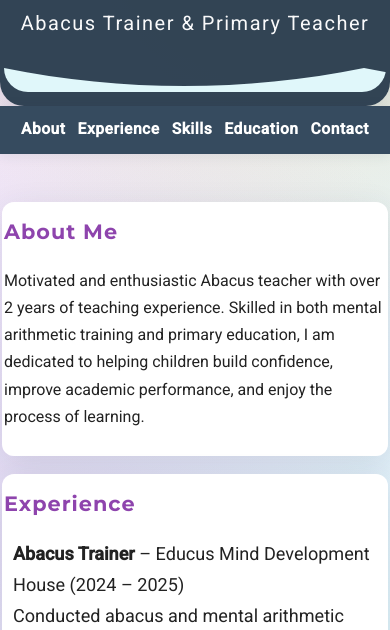
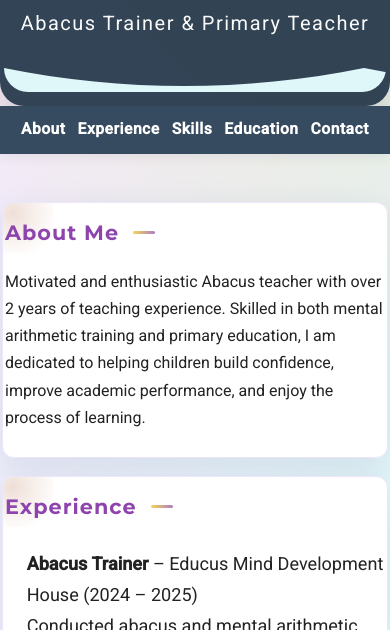
Before and after one commit to DEBWEBB/anwesha-portfolio, a plain HTML site: page index.html in a window 390 px wide. Shown: the part 214-844 px from the top of the page. Drawn offline with Linux system fonts and the light colour scheme.

Commit message:
Update style.css

```diff
--- a/style.css
+++ b/style.css
@@ -102,14 +102,12 @@ body {
   min-height: 100vh;
   position: relative;
   z-index: 1;
-  /* Subtle animated background overlay */
   overflow-x: hidden;
 }
 .bg-gradient {
   position: fixed;
   top: 0; left: 0; right: 0; bottom: 0;
   background: radial-gradient(circle at 80% 10%, #f1c40f33 0%, transparent 60%),
-              radial-gradient(circle at 10% 90%, #8e44ad22 0%, transparent 60%),
               linear-gradient(120deg, #f9e7fe 0%, #e0f7fa 100%);
   z-index: -1;
   animation: gradientMove 14s ease-in-out infinite alternate;
@@ -227,25 +225,106 @@ main {
   margin: 48px auto 0 auto;
   padding: 0 24px;
 }
+
+/* --- Section Professional Look & Animations --- */
 section {
   background: rgba(255,255,255,0.98);
   border-radius: 22px;
   box-shadow: 0 8px 32px rgba(44,62,80,0.11);
   margin-bottom: 44px;
   padding: 40px 36px 36px 36px;
-  transition: box-shadow 0.3s, transform 0.3s;
+  transition: box-shadow 0.4s cubic-bezier(.4,0,.2,1), transform 0.4s cubic-bezier(.4,0,.2,1);
   position: relative;
   overflow: hidden;
   animation: sectionFadeIn 1.1s;
+  border: 1.5px solid #ece6fa;
+}
+section::before {
+  content: "";
+  position: absolute;
+  top: -60px;
+  left: -60px;
+  width: 180px;
+  height: 180px;
+  background: radial-gradient(circle, #f1c40f22 0%, transparent 80%);
+  z-index: 0;
+  pointer-events: none;
+  transition: opacity 0.5s;
+}
+section::after {
+  content: "";
+  position: absolute;
+  bottom: -60px;
+  right: -60px;
+  width: 180px;
+  height: 180px;
+  background: radial-gradient(circle, #8e44ad22 0%, transparent 80%);
+  z-index: 0;
+  pointer-events: none;
+  transition: opacity 0.5s;
+}
+section:hover {
+  box-shadow: 0 16px 48px rgba(44,62,80,0.18), 0 0 0 4px #f1c40f22;
+  transform: translateY(-4px) scale(1.018);
+}
+section h2 {
+  color: #8e44ad;
+  margin-top: 0;
+  font-family: 'Montserrat', sans-serif;
+  font-size: 2.1em;
+  letter-spacing: 1px;
+  margin-bottom: 18px;
+  position: relative;
+  z-index: 1;
+  display: flex;
+  align-items: center;
+  gap: 12px;
+  animation: slideInLeft 0.8s;
+}
+section h2::after {
+  content: "";
+  display: inline-block;
+  height: 4px;
+  width: 40px;
+  background: linear-gradient(90deg, #f1c40f, #8e44ad);
+  border-radius: 2px;
+  margin-left: 8px;
+  opacity: 0.7;
+  animation: growBar 1.2s;
+}
+@keyframes growBar {
+  from { width: 0; opacity: 0; }
+  to { width: 40px; opacity: 0.7; }
+}
+@keyframes slideInLeft {
+  from { opacity: 0; transform: translateX(-40px);}
+  to { opacity: 1; transform: translateX(0);}
 }
 @keyframes sectionFadeIn {
   from { opacity: 0; transform: translateY(40px);}
   to { opacity: 1; transform: translateY(0);}
 }
-section:hover {
-  box-shadow: 0 16px 48px rgba(44,62,80,0.18);
-  transform: translateY(-2px) scale(1.012);
+section > *:not(h2) {
+  position: relative;
+  z-index: 1;
+  animation: fadeInUpSection 1.2s;
 }
+@keyframes fadeInUpSection {
+  from { opacity: 0; transform: translateY(30px);}
+  to { opacity: 1; transform: translateY(0);}
+}
+section ul li {
+  background: transparent;
+  border-radius: 10px;
+  transition: background 0.2s, color 0.2s;
+  padding: 7px 0 7px 1.2em;
+  margin-bottom: 8px;
+}
+section ul li:hover {
+  background: linear-gradient(90deg, #f9e7fe 60%, #e0f7fa 100%);
+  color: #8e44ad;
+}
+
 h2 {
   color: #8e44ad;
   margin-top: 0;
@@ -359,41 +438,26 @@ footer {
     padding: 0 8px;
   }
   section {
-    padding: 22px 8px 18px 8px;
+    padding: 18px 4px 14px 4px;
+    border-radius: 14px;
+    margin-bottom: 18px;
   }
-  .contact-cards {
-    flex-direction: column;
-    gap: 14px;
+  section h2 {
+    font-size: 1.3em;
+    gap: 6px;
   }
-  nav a {
-    margin: 0 10px;
-    font-size: 1em;
-    padding: 14px 0 10px 0;
+  section h2::after {
+    width: 22px;
+    height: 3px;
   }
-  .contact-form {
-    padding: 16px 6px 10px 6px;
-  }
-  .profile-pic {
+  section::before,
+  section::after {
     width: 80px;
     height: 80px;
-    font-size: 2em;
-  }
-  header h1 {
-    font-size: 2em;
-  }
-  h2 {
-    font-size: 1.3em;
-  }
-}
-/* ...existing code... */
-
-/* Responsive improvements */
-@media (max-width: 900px) {
-  main {
-    padding: 0 8px;
-  }
-  section {
-    padding: 22px 8px 18px 8px;
+    top: -30px;
+    left: -30px;
+    bottom: -30px;
+    right: -30px;
   }
   .contact-cards {
     flex-direction: column;
```
